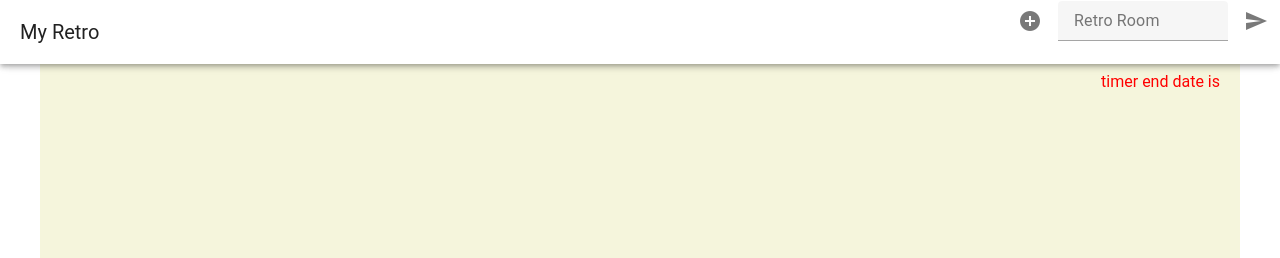
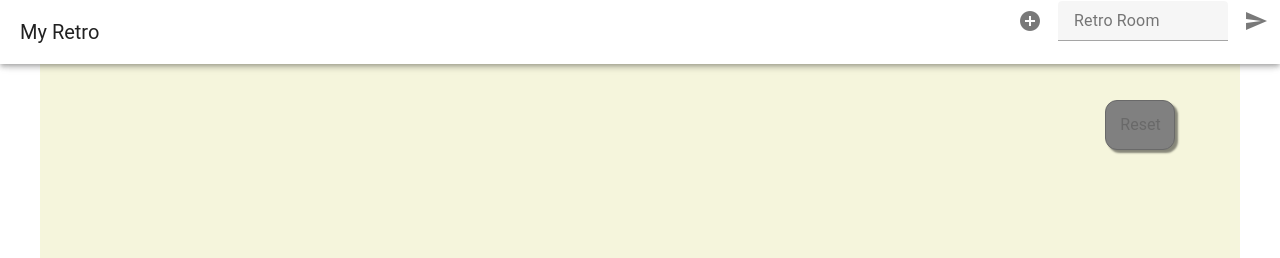
Before and after one commit to AndreuRosellOsuna/myretro, a Vue app: page / in a window 1280 px wide. Shown: the top 258 px of the page. Built offline with nearby package versions, Linux system fonts and the light colour scheme; no server answers; a small style sheet from the web is missing; what pocketbase would draw is missing.

Commit message:
Add hidden directive Hidde and style buttons and messages

```diff
--- a/src/components/Timer.vue
+++ b/src/components/Timer.vue
@@ -1,6 +1,6 @@
 <script setup>
 
-import {onUnmounted, ref, watch} from "vue";
+import {computed, onUnmounted, ref, watch} from "vue";
 import {storeToRefs} from "pinia";
 import {useRoomStore} from "@/stores/roomStore.js";
 import {useCountdown} from "@vueuse/core";
@@ -8,7 +8,7 @@ import {useCountdown} from "@vueuse/core";
 const roomStore = useRoomStore()
 const {roomId, editable, finished, ideasEndDate} = storeToRefs(roomStore)
 
-const timeShown = ref("")
+const timeShown = ref("02:00")
 
 const distanceInMs = (date) => new Date(date).getTime() - new Date().getTime()
 const remainingMinutes = () => Math.floor((distanceInMs(ideasEndDate.value) % (1000 * 60 * 60)) / (1000 * 60))
@@ -26,20 +26,29 @@ watch(roomId, () => {
 onUnmounted(() => roomSubscription && roomSubscription.unsubscribe())
 
 watch(editable, (foo) => {
-  console.log("editable changed", foo)
   if(editable.value === true && ideasEndDate.value && distanceInMs(ideasEndDate.value) > 0) {
     setTimerAndScheduleStopEditing()
   }
 })
 
 function startCountDownTimer() {
-  roomStore.setEndTimeAndEnableEditing()
-  setTimerAndScheduleStopEditing()
+  if(disableResetTimerButton.value) {
+    roomStore.setEndTimeAndEnableEditing()
+    setTimerAndScheduleStopEditing()
+  }
 }
 
 function resetTimer() {
-  roomStore.resetTimer()
+  if(!disableResetTimerButton.value) {
+    roomStore.resetTimer()
+  }
 }
+
+const hideStartButton = computed(() => !!(!roomId.value || roomId.value && ideasEndDate.value))
+
+const disableResetTimerButton = computed(() => {
+  return !!(!roomId.value || (roomId.value && !finished.value))
+})
 
 /*
   This function is executed to start de internal countdown on each client.
@@ -52,14 +61,13 @@ function setTimerAndScheduleStopEditing() {
   } else {
     timeoutInSeconds = 10
   }
-  console.log("timeoutInSeconds", timeoutInSeconds)
 
   const { start: startCountdown } = useCountdown(timeoutInSeconds, {
     onComplete() {
       roomStore.finishEditing()
     },
     onTick() {
-      timeShown.value = `${remainingMinutes()}:${remainingSeconds()}`
+      timeShown.value = `${remainingMinutes().toString().padStart(2,"0")}:${remainingSeconds().toString().padStart(2,"0")}`
     }
   })
 
@@ -69,20 +77,133 @@ function setTimerAndScheduleStopEditing() {
 </script>
 
 <template>
-  <div class="position-absolute">
-    <div v-if="roomId && editable">Time to edit: {{timeShown}}</div>
-    <div v-else-if="roomId && !editable && !finished"><v-icon icon="mdi-play-circle-outline" class="cursor-pointer" @click="startCountDownTimer"></v-icon> Start countdown timer</div>
-
-    <div>timer end date is {{ideasEndDate}}</div>
-    <div v-if="roomId && finished">Finished!</div>
-    <div v-if="roomId && !editable && finished" @click="resetTimer" class="cursor-pointer">reset</div>
-  </div>
+<div class="messages-container">
+  <div v-if="roomId && finished" class="timer-finished">Finished!</div>
+  <div v-if="roomId && editable" class="timer-countdown">{{timeShown}}</div>
+</div>
+<div class="position-absolute buttons-container">
+  <div @click="resetTimer" class="timer-reset" :class="{ 'reset-disabled': disableResetTimerButton }">Reset</div>
+  <div v-hidden="hideStartButton" class="timer-start"><v-icon icon="mdi-play-circle-outline" size="x-large" @click="startCountDownTimer"></v-icon> Start</div>
+</div>
 </template>
 
 <style scoped>
-div {
-  color: red;
-  top: 70px;
-  right: 20px;
+
+.buttons-container {
+  top: 100px;
+  right: 50px;
+}
+
+.messages-container {
+  align-self: self-start;
+  margin-left: auto;
+  margin-right: auto;
+}
+
+.timer-countdown {
+  margin-top: 80px;
+  height: 50px;
+  font-size: 2em;
+  animation-name: blink;
+  animation-duration: 1s;
+  animation-fill-mode: forwards;
+  animation-timing-function: ease-in;
+}
+
+.timer-finished {
+  color: darkgreen;
+  height: 50px;
+  animation-name: blink, easeOutBounce;
+  animation-duration: 0.3s, 1s;
+  animation-fill-mode: forwards;
+  animation-timing-function: ease-in;
+}
+
+.timer-start {
+  color: darkgreen;
+  cursor: pointer;
+  margin-top: 20px;
+  font-size: 1.2em;
+}
+
+.timer-reset {
+  position: relative;
+  width: 70px;
+  height: 50px;
+  align-content: center;
+  text-align: center;
+  cursor: pointer;
+  color: darkred;
+  background-color: indianred;
+  border: darkred solid 1px;
+  border-radius: 12px;
+  box-shadow: 3px 3px 2px rgba(0,0,0,0.45);
+}
+
+.timer-reset.reset-disabled {
+  color: dimgrey;
+  background-color: grey;
+  cursor: not-allowed;
+  border-color: dimgrey;
+}
+
+.timer-reset:active:not(.reset-disabled) {
+  box-shadow: none;
+  top: 3px;
+  left: 3px;
+}
+
+@keyframes blink {
+  from {
+    opacity: 0.2;
+    font-size: inherit;
+  }
+  to {
+    opacity: 1;
+    font-size: 2em;
+    text-shadow: 1px 1px 2px white, 0 0 25px blue, 0 0 5px darkblue;
+  }
+}
+
+@keyframes easeOutBounce {
+  0% {
+    transform: translateY(0%);
+  }
+
+  12% {
+    transform: translateY(21.78%);
+  }
+
+  24% {
+    transform: translateY(87.12%);
+  }
+
+  36% {
+    transform: translateY(196.02%);
+  }
+
+  54% {
+    transform: translateY(150.04%);
+  }
+
+  74% {
+    transform: translateY(196.74%);
+  }
+
+  82% {
+    transform: translateY(197.50%);
+  }
+
+  92% {
+    transform: translateY(198.68%);
+  }
+
+  96% {
+    transform: translateY(196.92%);
+  }
+
+  100% {
+    transform: translateY(200%);
+  }
 }
 </style>
--- a/src/main.js
+++ b/src/main.js
@@ -20,4 +20,13 @@ const app = createApp(App)
 
 registerPlugins(app)
 
+app.directive('hidden', (el, binding) => {
+  // this will be called for both `mounted` and `updated`
+  if(binding.value === true) {
+    el.style.visibility = "hidden"
+  } else {
+    el.style.visibility = "visible"
+  }
+})
+
 app.mount('#app')
--- a/src/stores/roomStore.js
+++ b/src/stores/roomStore.js
@@ -27,7 +27,7 @@ export const useRoomStore = defineStore('roomStore', {
     },
     async setEndTimeAndEnableEditing() {
       const now = new Date()
-      now.setSeconds(now.getSeconds() + 10);
+      now.setSeconds(now.getSeconds() + 2 * 60);
       await pocketbase.collection("rooms").update(this.roomId, {ideasEndDate: now.toUTCString(), editable: true})
     },
     async finishEditing() {
```
